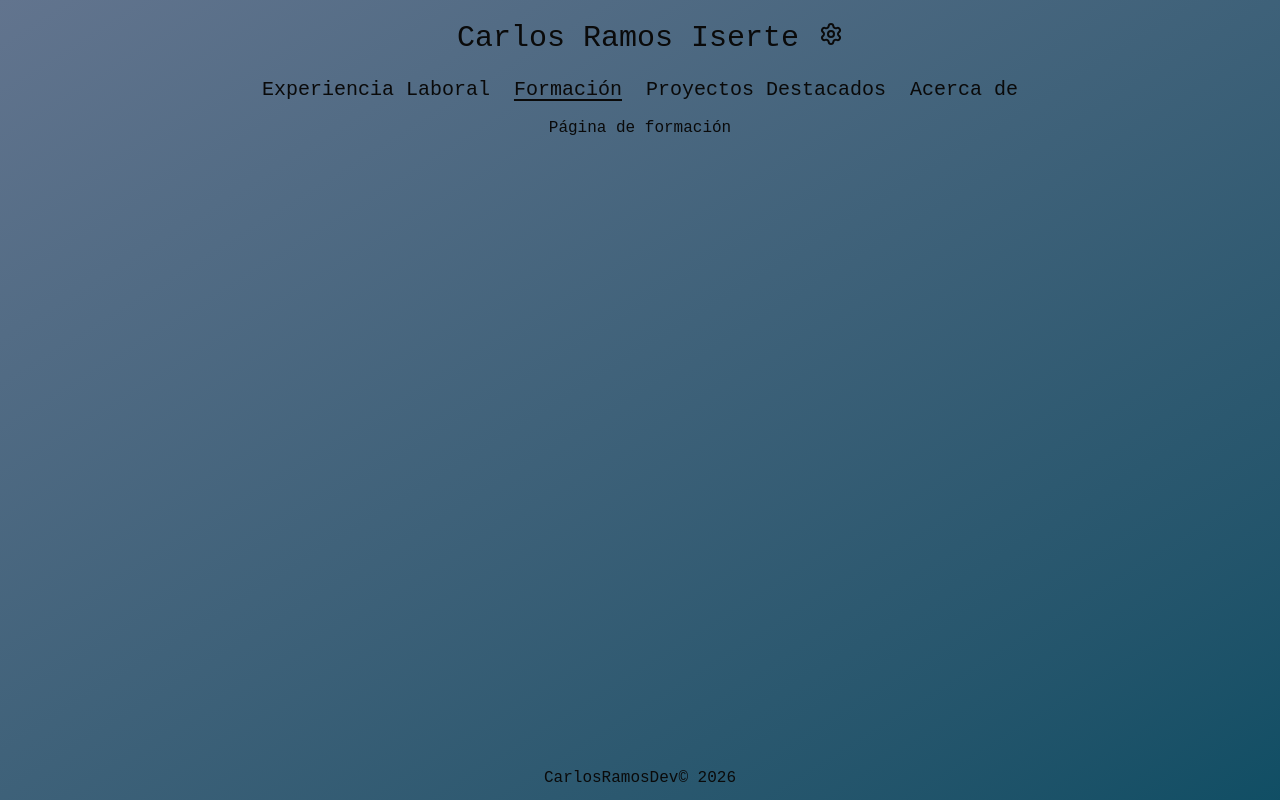
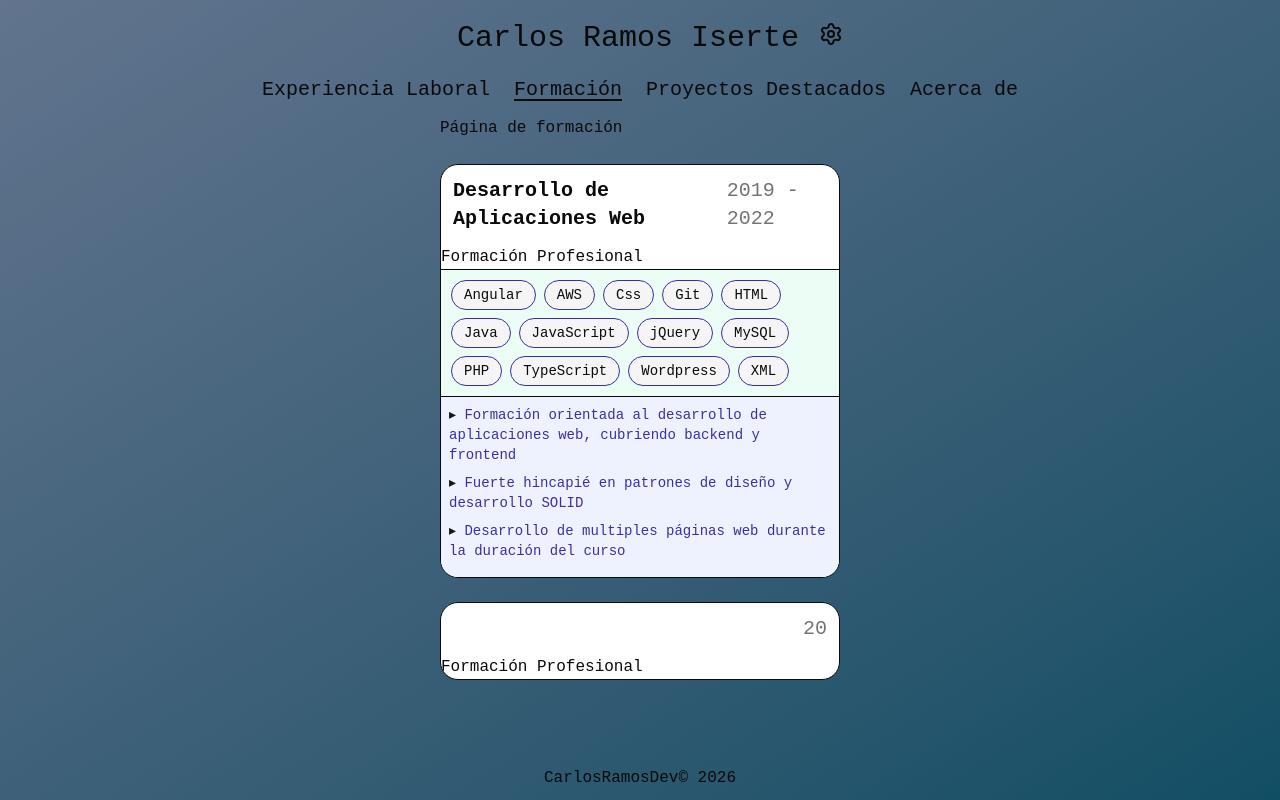
Before and after one commit to CarlosRamosDeveloper/portfolio, a React (Vite) app: page /education in a window 1280 px wide. Built offline with nearby package versions, Linux system fonts and the light colour scheme.

Commit message:
implemented basic education card

```diff
--- a/src/interfaces/Education.ts
+++ b/src/interfaces/Education.ts
@@ -1,18 +1,4 @@
-import type { Technologies } from './Technologies';
-
-type EducationType =
-  | 'vocational_training'
-  | 'course'
-  | 'specialization'
-  | 'certification';
-
-interface EducationProject {
-  name: string;
-  description: string[];
-  techStack: Technologies[];
-  repository?: string;
-  navigation?: string;
-}
+import type { EducationProject, EducationType, Technologies } from '.';
 
 export interface Education {
   id: number;
--- /dev/null
+++ b/src/interfaces/EducationalProject.ts
@@ -0,0 +1,9 @@
+import type { Technologies } from '.';
+
+export interface EducationProject {
+  name: string;
+  description: string[];
+  techStack: Technologies[];
+  repository?: string;
+  navigation?: string;
+}
--- /dev/null
+++ b/src/interfaces/EducationalType.ts
@@ -0,0 +1,5 @@
+export type EducationType =
+  | 'vocational_training'
+  | 'course'
+  | 'specialization'
+  | 'certification';
--- a/src/interfaces/index.ts
+++ b/src/interfaces/index.ts
@@ -1,3 +1,5 @@
 export type { Education } from './Education';
 export type { JobExperience } from './JobExperience';
 export type { Technologies } from './Technologies';
+export type { EducationType } from './EducationalType';
+export type { EducationProject } from './EducationalProject';
--- a/src/portfolio/data/EducationData.ts
+++ b/src/portfolio/data/EducationData.ts
@@ -23,47 +23,47 @@ export const EducationData: Education[] = [
     description: [],
     projects: [],
   },
-  //   {
-  //     id: 1,
-  //     title: 'Desarrollo de Aplicaciones Web',
-  //     type: 'vocational_training',
-  //     institution: 'IES El Caminàs',
-  //     startYear: 2019,
-  //     endYear: 2022,
-  //     techStack: [
-  //       'Angular',
-  //       'AWS',
-  //       'Css',
-  //       'Git',
-  //       'HTML',
-  //       'Java',
-  //       'JavaScript',
-  //       'jQuery',
-  //       'MySQL',
-  //       'PHP',
-  //       'TypeScript',
-  //       'Wordpress',
-  //       'XML',
-  //     ],
-  //     description: [
-  //       'Formación orientada al desarrollo de aplicaciones web, cubriendo backend y frontend',
-  //       'Fuerte hincapié en patrones de diseño y desarrollo SOLID',
-  //       'Desarrollo de multiples páginas web durante la duración del curso',
-  //     ],
-  //     projects: [
-  //       {
-  //         name: 'Proyecto-Final',
-  //         description: [
-  //           'Juego RPG de navegador',
-  //           'Un proyecto para clase que se fue de las manos y creció sin control',
-  //           'Solo con una pantalla, pero modificando la interfaz en función de las elecciones del usuario',
-  //           'El proyecto podia funcionar de forma standalone en navegador, almacenando los datos en el localStorage',
-  //           'De vez en cuando tengo ganas de hacerle un remake con react y con los conocimientos que tengo ahora',
-  //         ],
-  //         techStack: ['Bootstrap', 'Git', 'JavaScript', 'jQuery', 'PHP'],
-  //       },
-  //     ],
-  //   },
+  {
+    id: 1,
+    title: 'Desarrollo de Aplicaciones Web',
+    type: 'vocational_training',
+    institution: 'IES El Caminàs',
+    startYear: 2019,
+    endYear: 2022,
+    techStack: [
+      'Angular',
+      'AWS',
+      'Css',
+      'Git',
+      'HTML',
+      'Java',
+      'JavaScript',
+      'jQuery',
+      'MySQL',
+      'PHP',
+      'TypeScript',
+      'Wordpress',
+      'XML',
+    ],
+    description: [
+      'Formación orientada al desarrollo de aplicaciones web, cubriendo backend y frontend',
+      'Fuerte hincapié en patrones de diseño y desarrollo SOLID',
+      'Desarrollo de multiples páginas web durante la duración del curso',
+    ],
+    projects: [
+      {
+        name: 'Proyecto-Final',
+        description: [
+          'Juego RPG de navegador',
+          'Un proyecto para clase que se fue de las manos y creció sin control',
+          'Solo con una pantalla, pero modificando la interfaz en función de las elecciones del usuario',
+          'El proyecto podia funcionar de forma standalone en navegador, almacenando los datos en el localStorage',
+          'De vez en cuando tengo ganas de hacerle un remake con react y con los conocimientos que tengo ahora',
+        ],
+        techStack: ['Bootstrap', 'Git', 'JavaScript', 'jQuery', 'PHP'],
+      },
+    ],
+  },
   //   {
   //     id: 2,
   //     title: 'Especialización en Desarrollo de Videojuegos y Realidad Aumentada',
--- a/src/portfolio/pages/education/components/EducationCard.tsx
+++ b/src/portfolio/pages/education/components/EducationCard.tsx
@@ -1,9 +1,31 @@
 import type { Education } from '@/interfaces';
+import {
+  ExperienceDate,
+  ExperienceDescriptionList,
+} from '../../experience/components';
+import { TechStackList } from '../../experience/components/TechStackList';
+import { EducationTypeItem } from './EducationTypeItem';
 
 interface Props {
   education: Education;
 }
 
 export const EducationCard = ({ education }: Props) => {
-  return <div>EducationCard</div>;
+  console.log('EducationCard: ', education.title);
+
+  return (
+    <div className="my-6 w-100 border border-foreground rounded-2xl bg-card text-card-foreground overflow-hidden">
+      <div className="flex p-3 justify-between">
+        <div className="font-semibold text-xl">{education.title}</div>
+        <ExperienceDate start={education.startYear} end={education.endYear} />
+      </div>
+      <EducationTypeItem type={education.type} />
+      {/* <ExperienceWorkingPositionText
+        workingPosition={experience.workingPosition}
+      /> */}
+      {/* <ExperienceSubtitle text={experience.subtitle} /> */}
+      <TechStackList techStack={education.techStack} />
+      <ExperienceDescriptionList descriptions={education.description || []} />
+    </div>
+  );
 };
--- a/src/portfolio/pages/education/components/EducationCardList.tsx
+++ b/src/portfolio/pages/education/components/EducationCardList.tsx
@@ -4,11 +4,12 @@ import { EducationCard } from './EducationCard';
 const educationData = EducationData.sort().reverse();
 
 export const EducationCardList = () => {
+  console.log(educationData);
   return (
     <>
-      {educationData.map((education) => {
-        <EducationCard key={education.id} education={education} />;
-      })}
+      {educationData.map((education) => (
+        <EducationCard key={education.id} education={education} />
+      ))}
     </>
   );
 };
--- /dev/null
+++ b/src/portfolio/pages/education/components/EducationTypeItem.tsx
@@ -0,0 +1,16 @@
+import type { EducationType } from '@/interfaces';
+
+interface Props {
+  type: EducationType;
+}
+
+const EDUCATION_TYPE_LABELS: Record<EducationType, string> = {
+  vocational_training: 'Formación Profesional',
+  certification: 'Certificación',
+  course: 'Curso Online',
+  specialization: 'Curso de especialización',
+};
+
+export const EducationTypeItem = ({ type }: Props) => {
+  return <div>{EDUCATION_TYPE_LABELS[type]}</div>;
+};
--- a/src/portfolio/pages/education/components/index.ts
+++ b/src/portfolio/pages/education/components/index.ts
@@ -1 +1,3 @@
+export { EducationTypeItem } from './EducationTypeItem';
+export { EducationCard } from './EducationCard';
 export { EducationCardList } from './EducationCardList';
```
